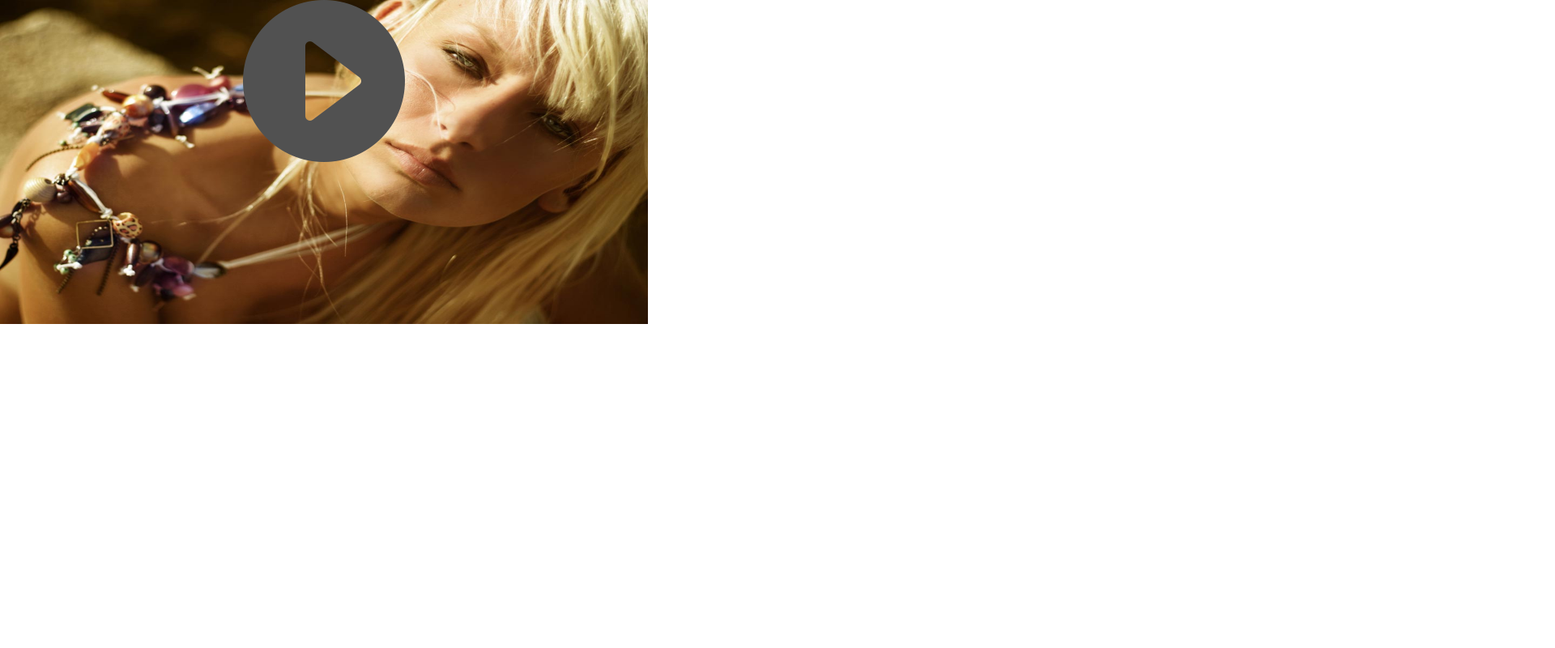
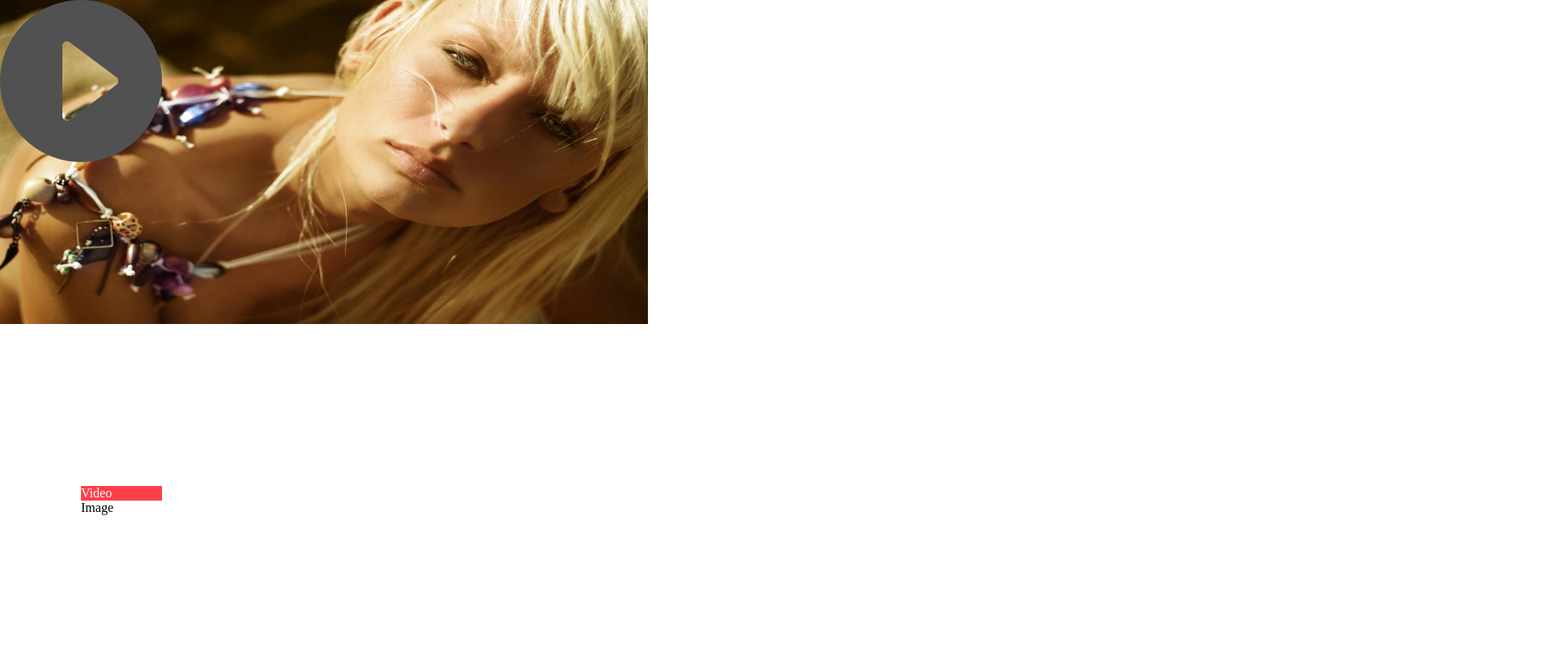
Before and after one commit to YoungLee3000/BannerVedio, a plain HTML site: page detail.html in a window 1280 px wide. Shown: the top 800 px of the page at 81% size, 1920 px wide, since content can reach past the window. Drawn offline with Linux system fonts and the light colour scheme.

Commit message:
添加视频与图片切换

```diff
--- a/detail.html
+++ b/detail.html
@@ -9,6 +9,26 @@
     <script src="js/jquery-3.4.1.min.js" type="text/javascript" charset="utf-8"></script>
   	<style>
 		html,body{width:100%;height:100%;margin:0}
+
+
+
+		#zone_content{
+			width: 2408px;
+			height: 500px;
+
+			position: relative;
+		}
+
+		#video_zone
+		{
+    		text-align:center;
+    		width:800px;
+    		height:400px;
+    		position: absolute;
+    		overflow: hidden;
+    		z-index: 1;
+		}
+
 
 		.banner
 		{
@@ -25,43 +45,118 @@
 			-webkit-transition: -webkit-transform 5s linear 0s;
 			transition: transform 5s linear 0s;
 		}
-		#outer
-		{
-    		text-align:center;
-    		width:800px;
-    		height:400px;
-    		position: relative;
-    		overflow: hidden;
-		}
 
 		#inner img{
     		width:800px;
     		height:400px;
 		}
-		#video_btn {
+		#video_btn{
+			width: 200px;
+			height: 200px;
+			z-index: 2;
+
 			position: absolute;
+		}
+		#video_btn img{
+			/*position: absolute;
 			left: 0;
 			top: 0;
 			bottom: 0;
 			right: 0;
-			margin: auto;
+			z-index: 1000;
+			margin: auto;*/
+
+
 		}
+
+
+		#figure_zone
+		{
+    		text-align:center;
+    		width:800px;
+    		height:400px;
+    		position: absolute;
+    		z-index: 0;
+		}
+
+		#small_pic img{
+			width: 300px;
+			height: 150px;
+			float: left;
+		}
+
+		#pic_box{
+			width: 200px;
+			height: 50px;
+		}
+		ul#flash_btn li img {
+			width: 50px;
+			height: 50px;
+		}
+
+		.vAndi{
+			width: 100px;
+			height: 50px;
+			margin: 100px;
+		}
+
+		.videoBtn.SWactive {
+			background: #FE3F47;
+			color: #fff;
+		}
+
+		.imgBtn.SWactive {
+			background: #FE3F47;
+			color: #fff;
+		}
+
 	</style>
 
 </head>
 
 <body>
-    <div id="outer">
+	<div id="zone_content">
+    	<div id="video_zone">
     		<div id="inner">
     			<img src="images/1.jpg"  class="banner">
     			<img src="images/2.jpg"  class="banner">
     			<img src="images/3.jpg"  class="banner">
     			<img src="images/4.jpg"  class="banner">
     		</div>
+		</div>
 		<div id="video_btn">
 			<img src="images/playerBtn.png" />
 		</div>
+
+		<div id="figure_zone" >
+			<div id="small_pic">
+				<img src="images/1.jpg"  class="banner" >
 			</div>
+			<div id="big_pic">
+
+			</div>
+			<div id="pic_box">
+				<ul id="flash_btn">
+					<li><img src="images/1.jpg"></li>
+					<li><img src="images/2.jpg"></li>
+					<li><img src="images/3.jpg"></li>
+					<li><img src="images/4.jpg"></li>
+				</ul>
+			</div>
+		</div>
+	</div>
+
+	<div class="vAndi">
+		<div class="vAndiCont">
+			<div class="videoBtn SWactive">
+				Video
+			</div>
+			<div class="imgBtn">
+				Image
+			</div>
+		</div>
+	</div>
+
     <script>
     	//var g_imgGroup = new Array("images/1.jpg","images/2.jpg","images/3.jpg","images/4.jpg");
     	var g_imgObj = $("#inner img");
```
Lines whose indentation alone changed are shown as unchanged.
